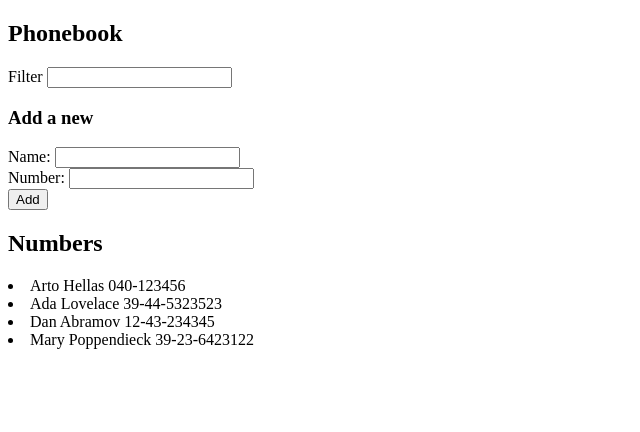
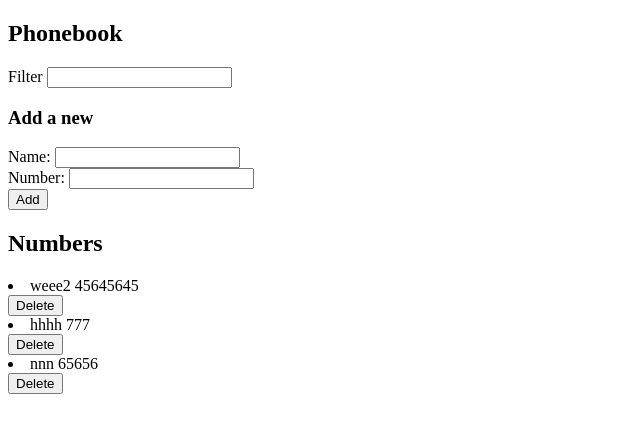
Before and after one commit to jannepark/fullstack-hy2020, a React (Create React App) app in the folder osa2/puhelinluettelo/: page / in a window 1280 px wide. Shown: the top 432 px of the page, without its empty margins (0-640 px from the left). Built offline with nearby package versions, Linux system fonts and the light colour scheme; data requests are answered from the project's data file.

Commit message:
2.12-2.15 Done

```diff
--- a/osa2/puhelinluettelo/db.json
+++ b/osa2/puhelinluettelo/db.json
@@ -1,24 +1,19 @@
 {
-    "persons":[
+  "persons": [
     {
-        "name": "Arto Hellas",
-        "number": "040-123456",
-        "id": 1
+      "name": "weee2",
+      "number": "45645645",
+      "id": 4
     },
     {
-        "name": "Ada Lovelace",
-        "number": "39-44-5323523",
-        "id": 2
+      "name": "hhhh",
+      "number": "777",
+      "id": 6
     },
     {
-        "name": "Dan Abramov",
-        "number": "12-43-234345",
-        "id": 3
-      },
-      {
-        "name": "Mary Poppendieck",
-        "number": "39-23-6423122",
-        "id": 4
+      "name": "nnn",
+      "number": "65656",
+      "id": 7
     }
   ]
 }
--- a/osa2/puhelinluettelo/src/App.js
+++ b/osa2/puhelinluettelo/src/App.js
@@ -2,7 +2,7 @@ import { useState, useEffect } from 'react'
 import Persons from './components/Persons'
 import NewPersonForm from './components/NewPersonForm'
 import Filter from './components/Filter'
-import axios from 'axios'
+import numberService from './services/numbers'
 
 const App = () => {
 
@@ -14,26 +14,49 @@ const App = () => {
 
   useEffect(() => {
     console.log('effect')
-    axios.get('http://localhost:3001/persons')
-      .then(response => {
-        console.log('promise fulfilled')
-        setPersons(response.data)
+    numberService
+      .getAll()
+      .then(initialNumbers => {
+        setPersons(initialNumbers)
       })
   }, [])
 
   const addPerson = (event) => {
     event.preventDefault()
-    const personObject = {
+    const newPersonObject = {
       name: newName,
       number: newNumber
     }
-    if (persons.some(person => person.name === personObject.name)) {
-      alert(`${newName} is already added to phonebook`);
+
+    if (persons.some(person => person.name === newPersonObject.name)) {
+      if (window.confirm(
+        `${newPersonObject.name} is already added to phonebook, replace the old number with a new one?`)
+      ) {
+        const duplicatePerson = persons.find((person) =>
+          person.name === newPersonObject.name)
+        numberService.update(duplicatePerson.id, newPersonObject)
+        .then(returnedPerson => {
+          setPersons(persons.map(person =>
+            person.id !== duplicatePerson.id ? person : returnedPerson))
+        })
+        .catch(error => {
+          alert(
+            `'${duplicatePerson.name}' was already deleted from server`
+          )
+          setPersons(persons.filter(person => person.id !== duplicatePerson.id))
+        })
+
+      }
     } else {
-      setPersons(persons.concat(personObject))
-      setNewName('')
-      setNewNumber('')
+      numberService
+        .create(newPersonObject)
+        .then(returnedObject => {
+          setPersons(persons.concat(returnedObject))
+          setNewName('')
+          setNewNumber('')
+        })
     }
+
   }
   const handleNameChange = (event) => {
     setNewName(event.target.value)
@@ -47,17 +70,30 @@ const App = () => {
   const filterPersons = persons.filter(
     (person) => person.name.toLowerCase().includes(newFilter.toLocaleLowerCase())
   )
+  const removePerson = (person) => {
+    if (window.confirm(`Delete ${person.name} ?`))
+      numberService.remove(person.id).then(() => {
+        numberService
+          .getAll()
+          .then(returnedPersons => {
+            setPersons(returnedPersons)
+          })
+      })
 
+  }
   return (
     <div>
       <h2>Phonebook</h2>
       <Filter handleFilterChange={handleFilterChange} />
       <h3>Add a new</h3>
-      <NewPersonForm addPerson={addPerson} handleNameChange={handleNameChange}
-        handleNumberChange={handleNumberChange} newName={newName} newNumber={newNumber}
+      <NewPersonForm addPerson={addPerson}
+        handleNameChange={handleNameChange}
+        handleNumberChange={handleNumberChange}
+        newName={newName}
+        newNumber={newNumber}
       />
       <h2>Numbers</h2>
-      <Persons persons={filterPersons}  />
+      <Persons persons={filterPersons} remove={removePerson} />
     </div>
   )
 }
--- a/osa2/puhelinluettelo/src/components/Person.js
+++ b/osa2/puhelinluettelo/src/components/Person.js
@@ -1,6 +1,9 @@
-const Person = ({ person }) => {
+const Person = ({ person, remove}) => {
     return (
+    <>
       <li>{person.name} {person.number}</li>
+      <button onClick={remove}>Delete</button>
+    </>
     )
   }
 
--- a/osa2/puhelinluettelo/src/components/Persons.js
+++ b/osa2/puhelinluettelo/src/components/Persons.js
@@ -1,9 +1,13 @@
 import Person from './Person'
 
-const Persons = ({ persons }) => {
+const Persons = ({persons,remove}) => {
     return (
         <>
-            {persons.map(person => <Person key={person.name} person={person} />)}
+            {persons.map(person =>
+            <Person key={person.id}
+                person={person}
+                remove={() => remove(person)}
+            />)}
         </>
     )
 
--- /dev/null
+++ b/osa2/puhelinluettelo/src/services/numbers.js
@@ -0,0 +1,28 @@
+import axios from 'axios'
+const baseUrl = 'http://localhost:3001/persons'
+
+const getAll = () => {
+  const request = axios.get(baseUrl)
+  return request.then(response => response.data)
+}
+
+const create = newObject => {
+  const request = axios.post(baseUrl, newObject)
+  return request.then(response => response.data)
+}
+
+const remove = (id) => {
+  const request = axios.delete(`${baseUrl}/${id}`)
+  return request.then(response => response.data)
+}
+const update = (id, newObject) => {
+    const request = axios.put(`${baseUrl}/${id}`, newObject)
+    return request.then(response => response.data)
+  }
+
+export default {
+  getAll: getAll,
+  create: create,
+  remove: remove,
+  update: update
+}
```
Lines whose indentation alone changed are shown as unchanged.
